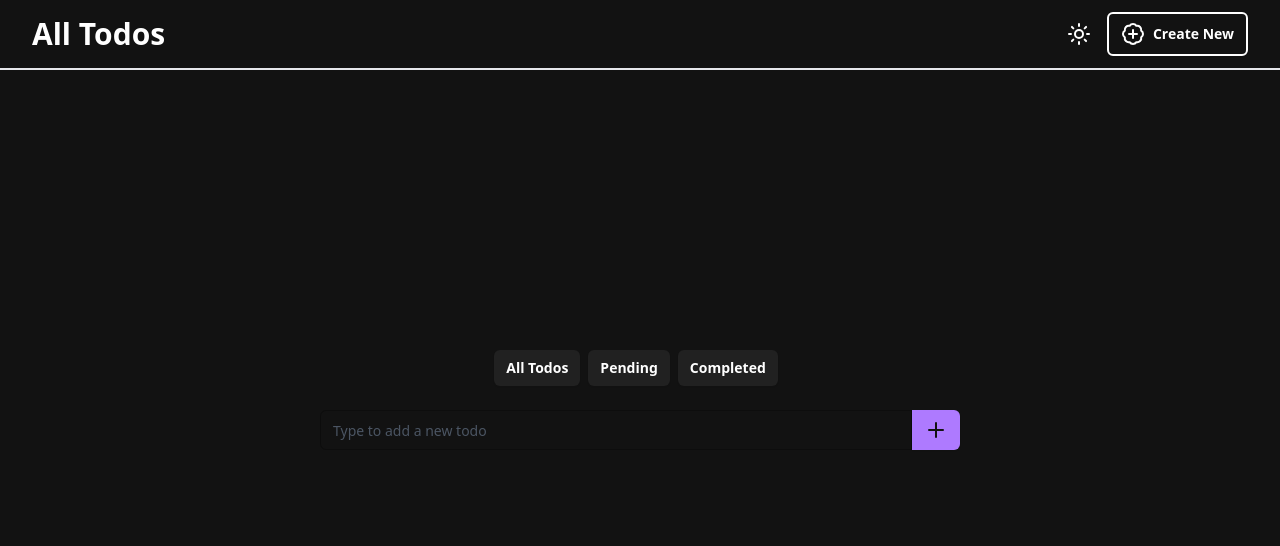
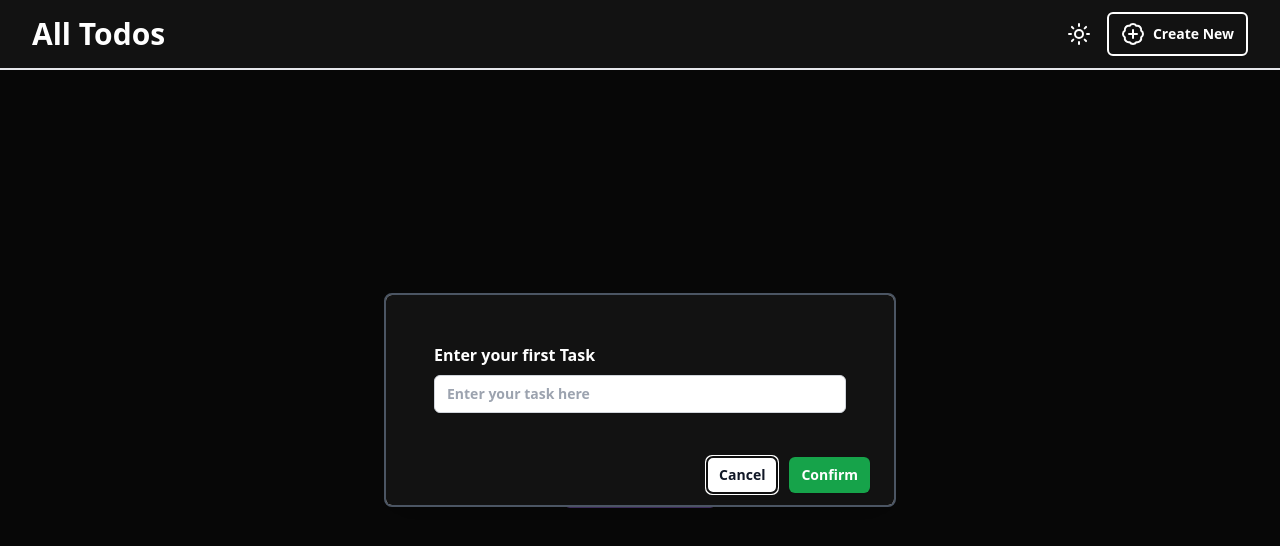
Before and after one commit to TheChirag356/todo-web-app, a React (Vite) app in the folder client/: page / in a window 1280 px wide. Shown: the top 546 px of the page. Built offline with nearby package versions, Linux system fonts and the light colour scheme.

Commit message:
feat: Add @headlessui/react, and DialogBox component

```diff
--- a/client/package.json
+++ b/client/package.json
@@ -10,6 +10,8 @@
     "preview": "vite preview"
   },
   "dependencies": {
+    "@headlessui/react": "^2.1.3",
+    "@heroicons/react": "^2.1.5",
     "lucide-react": "^0.435.0",
     "prettier": "^3.3.3",
     "react": "^18.3.1",
--- a/client/src/App.jsx
+++ b/client/src/App.jsx
@@ -1,5 +1,5 @@
 import { useState } from 'react'
-import { Hero, Navbar } from './components'
+import { Hero, Navbar, DialogBox } from './components'
 
 function App() {
 
@@ -7,6 +7,7 @@ function App() {
     <>
       <Navbar />
       <Hero />
+      <DialogBox />
     </>
   )
 }
--- /dev/null
+++ b/client/src/components/DialogBox/DialogBox.jsx
@@ -0,0 +1,76 @@
+import { useState } from "react";
+import {
+    Dialog,
+    DialogBackdrop,
+    DialogPanel,
+    DialogTitle,
+} from "@headlessui/react";
+import { SquareCheck } from "lucide-react";
+
+export default function DialogBox() {
+    const [open, setOpen] = useState(true);
+    const [input, setInput] = useState("");
+
+    function onConfirm() {
+      {(e) => setInput(e.target.value)}
+      console.log(input)
+      setOpen(false)
+    }
+
+    return (
+        <Dialog open={open} onClose={setOpen} className="relative z-10">
+            <DialogBackdrop
+                transition
+                className="fixed inset-0 dark:bg-[#00000097] bg-opacity-75 transition-opacity data-[closed]:opacity-0 data-[enter]:duration-300 data-[leave]:duration-200 data-[enter]:ease-out data-[leave]:ease-in"
+            />
+
+            <div className="fixed inset-0 z-10 w-screen overflow-y-auto">
+                <div className="flex min-h-full items-end justify-center p-4 text-center sm:items-center sm:p-0">
+                    <DialogPanel
+                        transition
+                        className="relative transform dark:border-gray-600 dark:border-2 overflow-hidden rounded-lg bg-white text-left shadow-xl transition-all data-[closed]:translate-y-4 data-[closed]:opacity-0 data-[enter]:duration-300 data-[leave]:duration-200 data-[enter]:ease-out data-[leave]:ease-in sm:my-8 sm:w-full sm:max-w-lg data-[closed]:sm:translate-y-0 data-[closed]:sm:scale-95">
+                        <div className="bg-white dark:bg-[#121212] px-4 pb-4 pt-5 sm:p-6 sm:pb-4">
+                            <div className="sm:flex sm:items-start">
+                                <div className="bg-white dark:bg-[#121212] px-4 pb-4 pt-5 sm:p-6 sm:pb-4 w-full">
+                                    <DialogTitle
+                                        as="h3"
+                                        className="text-base font-semibold leading-6 text-black dark:text-white">
+                                        Enter your first Task
+                                    </DialogTitle>
+                                    <div
+                                        title="inputtask"
+                                        className="mt-2 w-full">
+                                        <input
+                                            type="text"
+                                            value={input}
+                                            onChange={(e) => setInput(e.target.value)}
+                                            placeholder="Enter your task here"
+                                            className="w-full px-3 py-2 text-sm font-semibold text-gray-900 border border-gray-300 rounded-md shadow-sm focus:ring-1 focus:ring-green-500 focus:border-green-500 focus:outline-none"
+                                        />
+                                    </div>
+                                </div>
+                            </div>
+                        </div>
+                        <div className="bg-[#121212] px-4 py-3 sm:flex sm:flex-row-reverse sm:px-6 ">
+                            <button
+                                title="Confirmbtn"
+                                type="button"
+                                onClick={() => onConfirm()}
+                                className="inline-flex w-full justify-center rounded-md bg-green-600 px-3 py-2 text-sm font-semibold text-white shadow-sm hover:bg-green-500 sm:ml-3 sm:w-auto">
+                                Confirm
+                            </button>
+                            <button
+                                title="Cancelbtn"
+                                type="button"
+                                data-autofocus
+                                onClick={() => setOpen(false)}
+                                className="mt-3 inline-flex w-full justify-center rounded-md bg-white px-3 py-2 text-sm font-semibold text-gray-900 shadow-sm ring-1 ring-inset ring-gray-300 hover:bg-gray-50 sm:mt-0 sm:w-auto">
+                                Cancel
+                            </button>
+                        </div>
+                    </DialogPanel>
+                </div>
+            </div>
+        </Dialog>
+    );
+}
--- a/client/src/components/Hero/Hero.jsx
+++ b/client/src/components/Hero/Hero.jsx
@@ -4,12 +4,12 @@ import { Inbox, Plus } from "lucide-react";
 
 function Hero() {
     const [task, setTask] = useState([
-        {
-            id: 1,
-            title: "Create a New Task",
-            date: "Tue Jun 01 2021",
-            completed: false,
-        },
+        // {
+        //     id: 1,
+        //     title: "Create a New Task",
+        //     date: "Tue Jun 01 2021",
+        //     completed: false,
+        // },
     ]);
 
     function createNewTask(title) {
@@ -30,18 +30,19 @@ function Hero() {
     return (
         <div className="dark:bg-[#121212] min-h-screen relative flex items-center justify-center">
             {task.length === 0 ? (
-                <div className="flex flex-col items-center">
-                    {theme === "dark" ? <Inbox color="#fff" /> : <Inbox />}
+                <div className="flex flex-col items-center gap-4">
+                    {theme === "dark" ? <Inbox color="#fff" size={130} strokeWidth={1.5} /> : <Inbox />}
                     <div className="dark:text-white text-black text-center">
-                        <h2>No Todos Found</h2>
-                        <h4>
+                        <h2 className="font-bold text-6xl pb-4">No Todos Found?</h2>
+                        <h4 className="font-medium max-w-md px-3 ">
                             No todo has been added yet. Click the button below
                             to create a new task.
                         </h4>
                     </div>
                     <button
                         type="button"
-                        className="rounded-md dark:bg-[#ae7aff] bg-[#ae7aff] px-3 py-2 text-sm font-semibold text-[#121212] shadow-sm hover:opacity-90">
+                        className="rounded-md dark:bg-[#ae7aff] bg-[#ae7aff] px-3 py-2 text-sm font-semibold text-[#121212] shadow-sm hover:opacity-90"
+                        >
                         Create a New Task
                     </button>
                 </div>
--- a/client/src/components/index.js
+++ b/client/src/components/index.js
@@ -1,4 +1,5 @@
 import { Navbar } from "./Navbar/Navbar.jsx";
 import Hero from "./Hero/Hero.jsx";
+import DialogBox from "./DialogBox/DialogBox.jsx";
 
-export { Navbar, Hero };
+export { Navbar, Hero, DialogBox };
```
Also changed, not shown: 1 other file (tests, documents, lock files or other folders).
